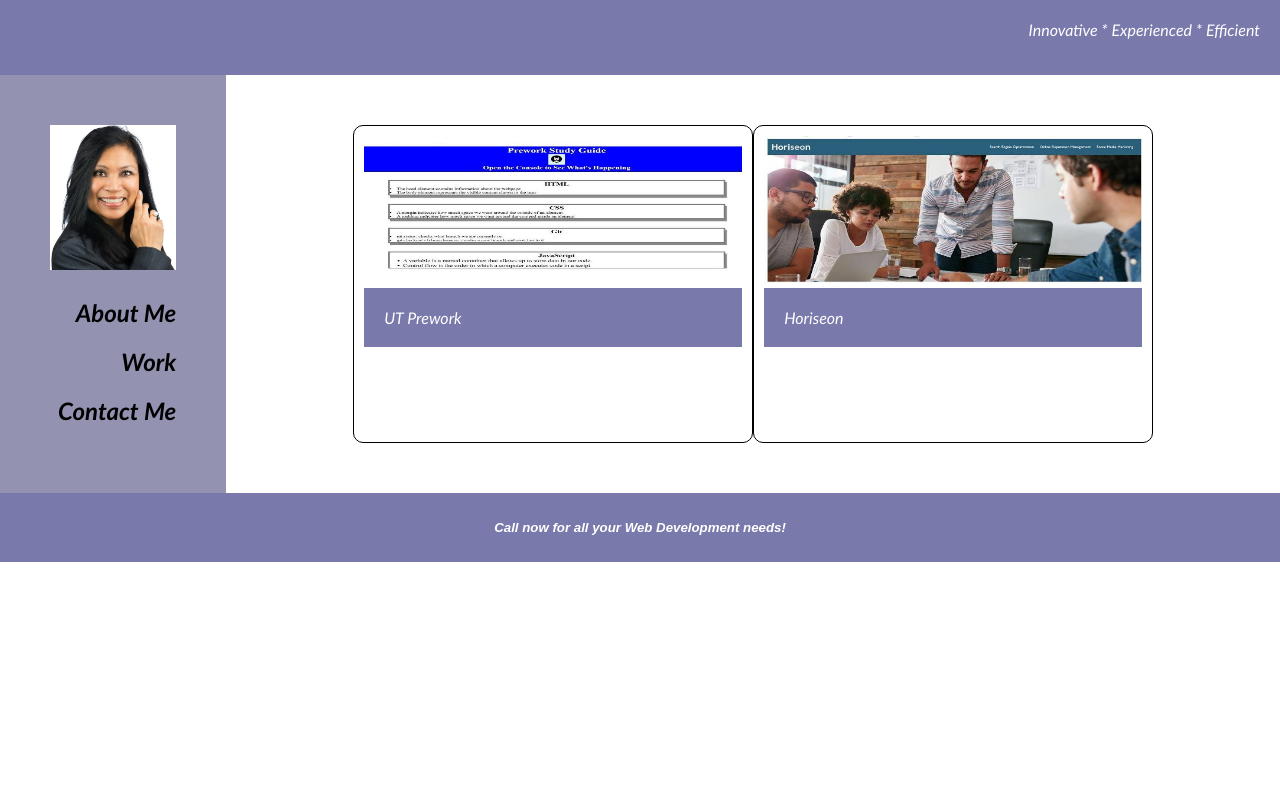
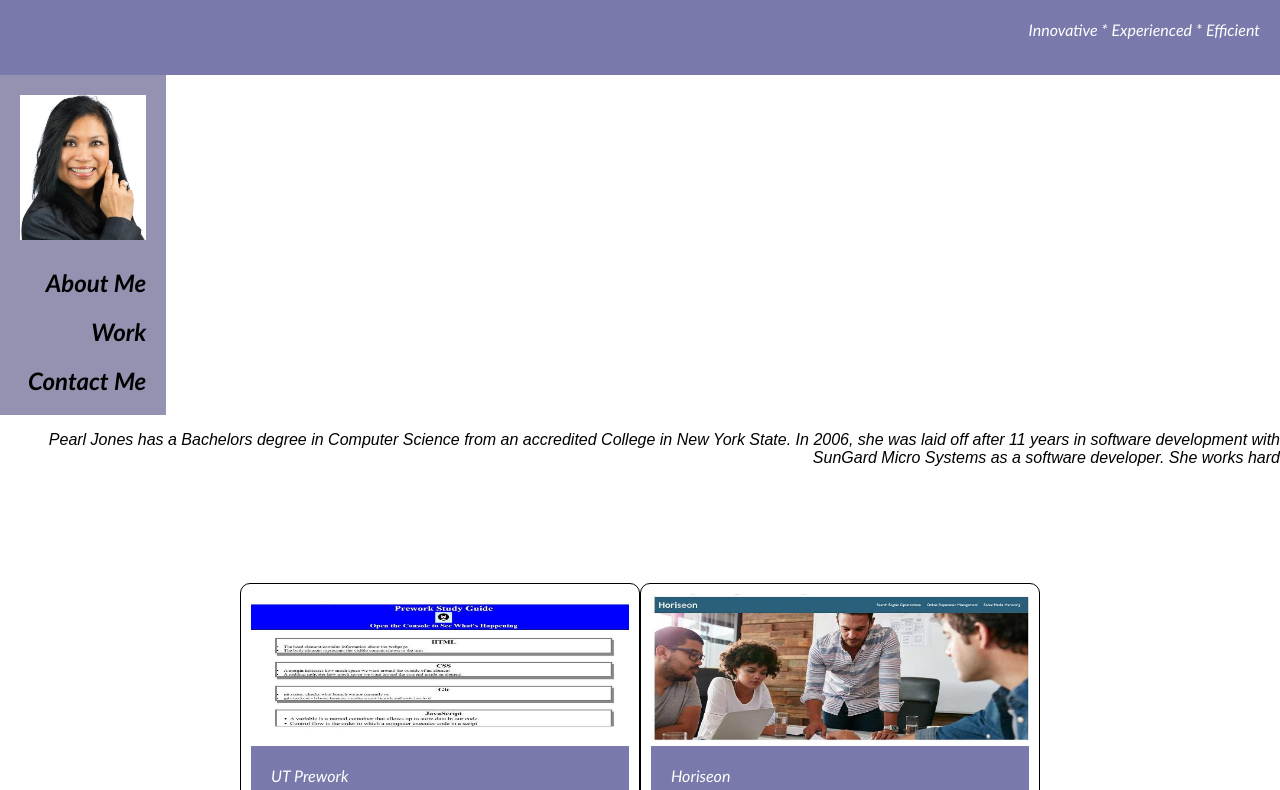
Before and after one commit to agentpj/PearlJonesWebsite, a plain HTML site: page index.html in a window 1280 px wide. Shown: the part 92-882 px from the top of the page. Before the commit the page ends 800 px from the top, so only its background shows below. Drawn offline with Linux system fonts and the light colour scheme.

Commit message:
The main is messed up

```diff
--- a/assets/css/style.css
+++ b/assets/css/style.css
@@ -11,8 +11,7 @@ body {
 
 header {
   padding: 20px;
-  font-family: 'Trebuchet MS', 'Lucida Sans Unicode', 'Lucida Grande', 'Lucida Sans', Arial, sans-serif;
- /* text-align: left; */
+  font-family:'Gill Sans', 'Gill Sans MT', Calibri, 'Trebuchet MS', sans-serif;
   background: rgb(121, 121, 171);
   color: #fff;
 }
@@ -65,9 +64,10 @@ main {
 }
 
 aside {
+  width: 20%;
   flex: 0;
   background-color: rgb(147, 147, 177);
-  padding: 50px;
+  padding: 20px;
   text-align: right;
   font-family:'Gill Sans', 'Gill Sans MT', Calibri, 'Trebuchet MS', sans-serif;
 }
@@ -85,12 +85,6 @@ aside {
   margin-top: 0px;
   padding-bottom: 5px;
 }
-/*
-.float-center {
-  float: center;
-  margin-right: 25px;
-}
-*/
 
 .aboutme h2 {
   text-align: right;
@@ -104,11 +98,20 @@ aside {
 .contactme h2 {
   margin-bottom: 0px;
 }
-/*
-What does the justify-content property do?
-The products are in the center, on the main axis
+
+
+.meparagraph {
+  display: flex;
+  flex-wrap: wrap;
+  margin: 0 auto;
+  justify-content: center;
+}
+  /*
+
+The work samples are in the center, on the main axis
 */
-.products {
+.work {
+  margin-top: 50px;
   flex: 2;
   background-color: #fff;
   padding: 50px;
@@ -135,11 +138,7 @@ does not grow, not shrink, and sets to 400
 .card header {
   padding: 20px;
 }
-/*
-.card p {
-  text-align: center;
-}
-*/
+
 .card img {
   width: 100%;
   height: 50%;
--- a/index.html
+++ b/index.html
@@ -6,22 +6,24 @@
     <meta name="viewport" content="width=device-width, initial-scale=1" />
     <link rel="stylesheet" type="text/css" href="./assets/css/style.css" />
   </head>
+
+    <!-- Body -->
   <body>
     <!-- Header -->
     <header>
 
-      <h1>Pearl Jones, Developer</h1>
+      <h1>Pearl Jones, Web Developer</h1>
        <!-- Navbar -->
       <nav>
         <ul>
           <li>
-             <a href="#"><i>About Me</i></a>
+             <a href="#aboutme"><i>About Me</i></a>
           </li>
           <li>
-             <a href="#"><i>Work</i></a>
+             <a href="#worksample"><i>Work</i></a>
           </li>
           <li>
-             <a href="#"><i>Contact Me</i></a>
+             <a href="#contactme"><i>Contact Me</i></a>
           </li>
           <li>
              <a href="#"><i>Resume<i></a>
@@ -31,14 +33,13 @@
       <p>Innovative * Experienced * Efficient</p>
     </header>
 
+    <main>
 
-    <!-- Body -->
-    <main>
-      <!-- Sidebar -->
+    <!-- Sidebar -->
       <aside>
         <section id="aboutme" class="aboutme">
-        <img src="./assets/images/pearlphoto.jpg"
-        alt="A photo of Pearl Jones"/>
+          <img src="./assets/images/pearlphoto.jpg"
+         alt="A photo of Pearl Jones"/>
           <h2>About Me</h2>
         </section>
 
@@ -51,8 +52,18 @@
         </section>
       </aside>
 
+      <article>
+        <section id="me" class="meparagraph">
+          <p> Pearl Jones has a Bachelors degree in Computer Science from
+            an accredited College in New York State. In 2006, she was laid
+            off after 11 years in software development with
+            SunGard Micro Systems as a software developer.  She works hard
+          </p>
+        </section>
+      </artice>
+
       <!-- Portfolio cards -->
-      <div class="products">
+      <div class="work">
         <section class="card">
           <img src="./assets/images/preworksite.jpg" alt="cat with language topics" />
           <header>UT Prework</header>
```
